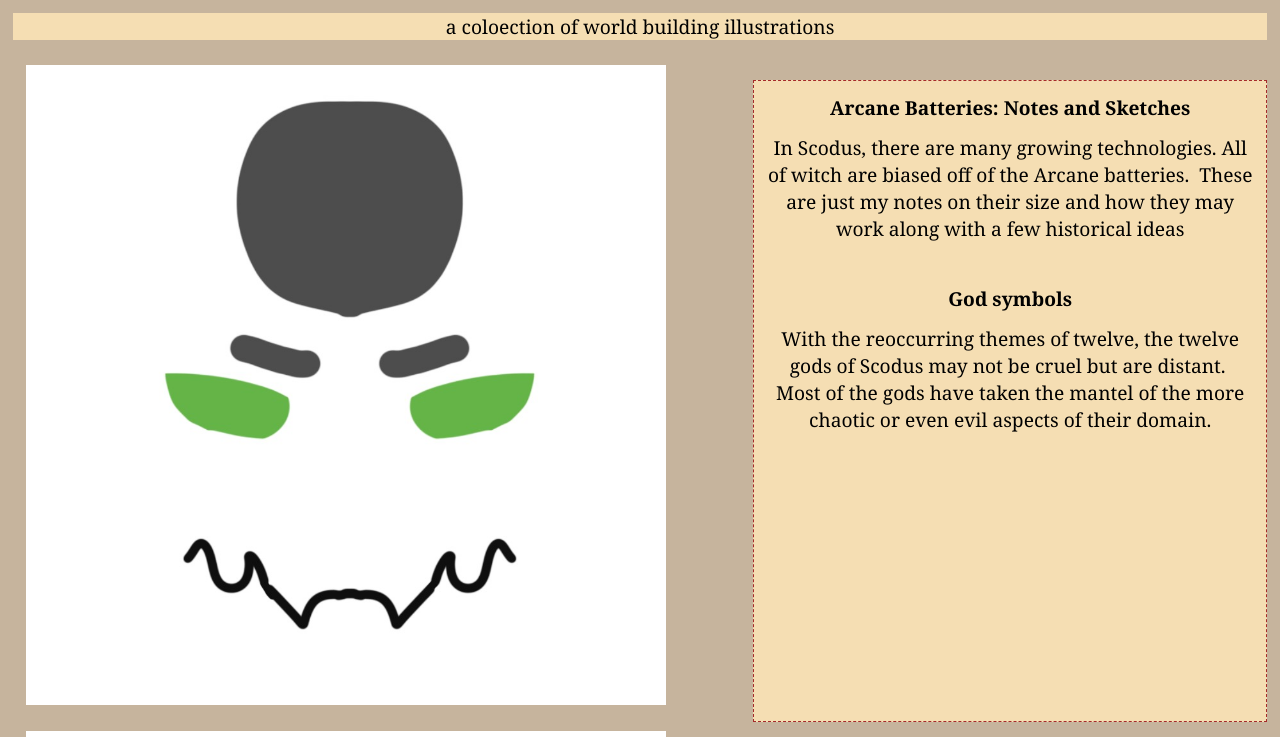
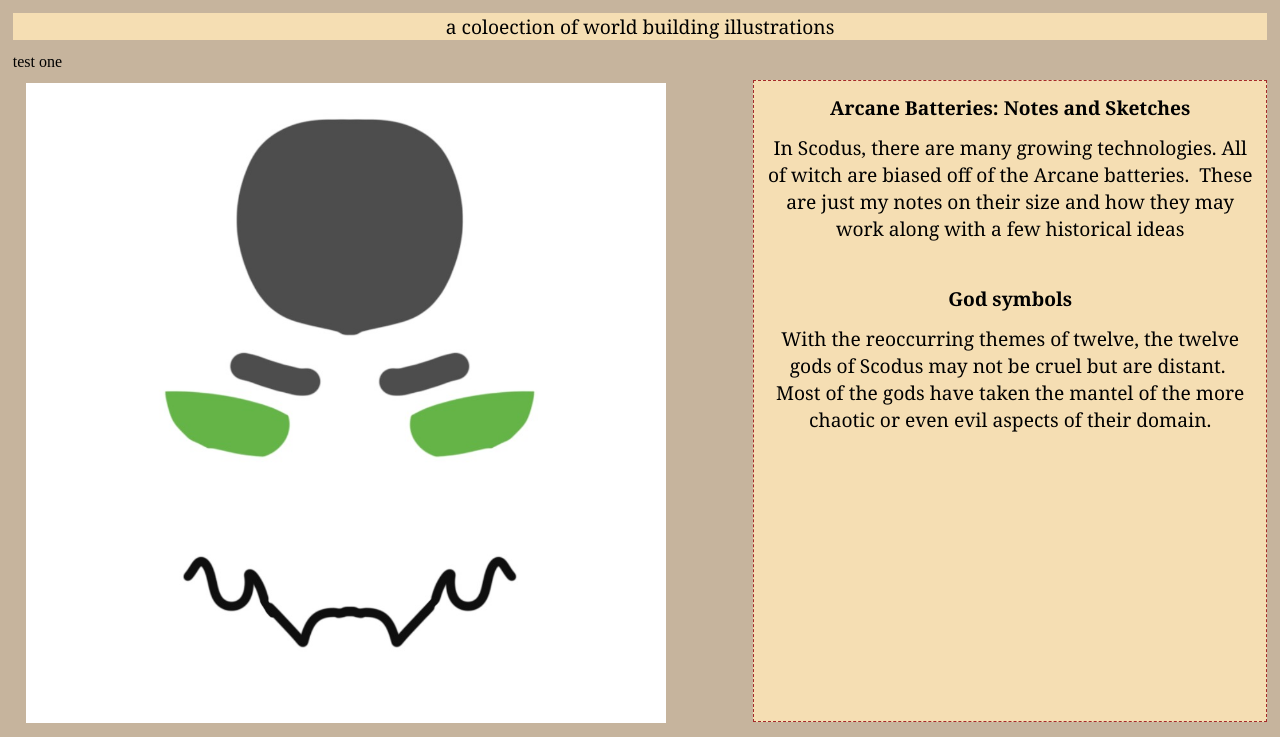
Before and after one commit to The-Degu/RileyPruitt, a plain HTML site: page indivigalwokrs/illistration/caldera.html in a window 1280 px wide. Shown: the top 737 px of the page. Drawn offline with Linux system fonts and the light colour scheme; files whose address does not match are found by name.

Commit message:
image test2

```diff
--- a/indivigalwokrs/illistration/caldera.html
+++ b/indivigalwokrs/illistration/caldera.html
@@ -10,9 +10,12 @@
  <p>a coloection of world building illustrations </p>
   <div class="wrapper">
       <!-- test thing -->
-      <img src="/indivigalwokrs/illistration/fulldrawings/comissions/ida.jpg" alt="">
+      test one
+      <img src="/illistration/fulldrawings/comissions/ida.jpg" alt="">
+      test two
             <img src="./indivigalwokrs/illistration/fulldrawings/worldbuilding/arcane battery.png" alt="">
-            <img src="/indivigalwokrs/illistration/fulldrawings/worldbuilding/symb.png" alt="">
+            test three
+            <img src="indivigalwokrs/illistration/fulldrawings/worldbuilding/symb.png" alt="">
             <img src="/indivigalwokrs/illistration/fulldrawings/worldbuilding/cpint2.png" alt="">
                <img src="/indivigalwokrs/illistration/fulldrawings/worldbuilding/flexterior.png" alt="">
             <img src="/indivigalwokrs/illistration/fulldrawings/worldbuilding/flint1p1.png" alt="">
```
